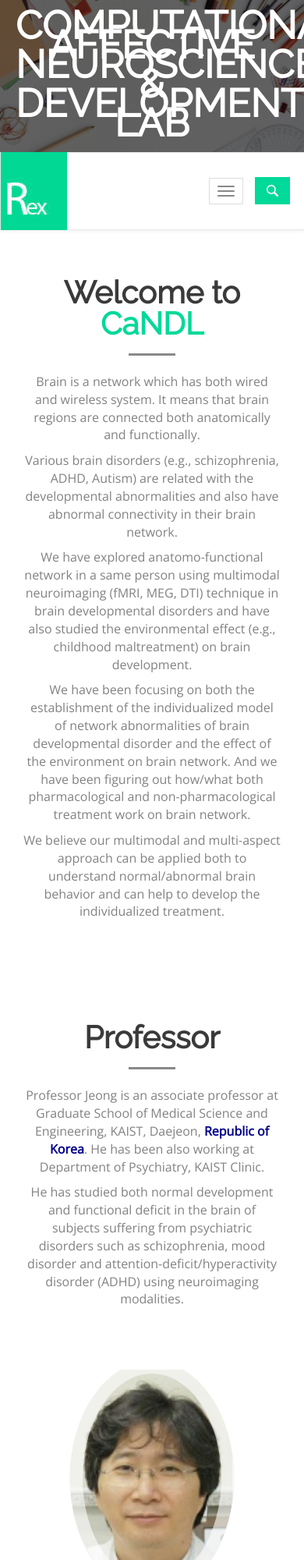
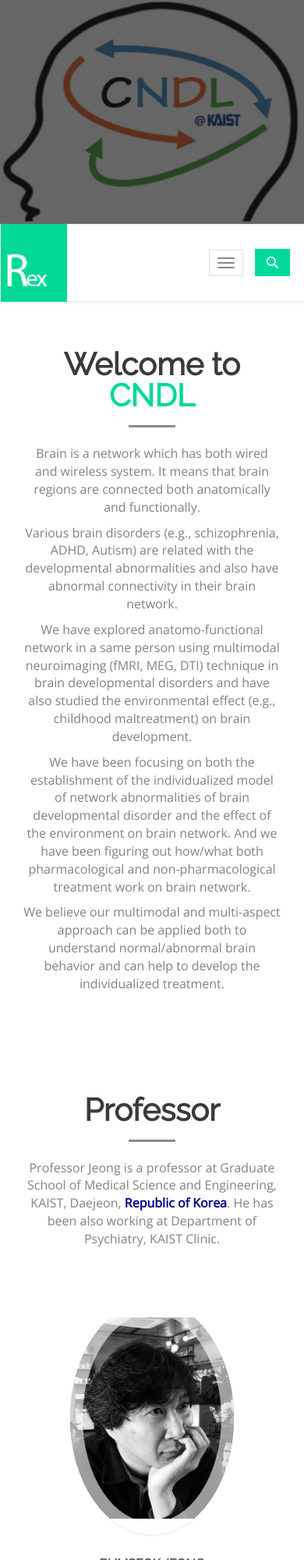
Before and after one commit to drshrink/drshrink.github.io, a plain HTML site: page index.html in a window 390 px wide. Shown: the top 2000 px of the page at 78% size. Drawn offline with nearby package versions, Linux system fonts and the light colour scheme.

Commit message:
logo, location
add logo, change google map

```diff
--- a/index.html
+++ b/index.html
@@ -5,7 +5,7 @@
     <meta http-equiv="X-UA-Compatible" content="IE=edge">
     <meta name="viewport" content="width=device-width, initial-scale=1">
     <!-- The above 3 meta tags *must* come first in the head; any other head content must come *after* these tags -->
-    <title>Rex : Home</title>
+    <title>Computational Affective Neuroscience & Development Lab</title>
     <!-- Favicon -->
     <link rel="shortcut icon" type="image/icon" href="assets/images/favicon.ico"/>
     <!-- Font Awesome -->
@@ -55,11 +55,11 @@
   <header id="header">
     <div class="header-inner">
       <!-- Header image -->
-      <img src="assets/images/header-bg.jpg" alt="img">
+      <img src="assets/images/CNDL_logo.png" alt="img">
       <div class="header-overlay">
         <div class="header-content">
         <!-- Start header content slider -->
-        <h2 style="font-size: 50px" class="header-slide">Computational Affective Neuroscience & Development Lab</h2>
+        <!-- <h2 class="header-slide">Computational Affective Neuroscience & Development Lab (CaNDL@KAIST)</h2> -->
         <!-- End header content slider -->
         <!-- Header btn area -->
         <div class="header-btn-area">
@@ -118,7 +118,7 @@
           <!-- Start welcome area -->
           <div class="welcome-area">
             <div class="title-area">
-              <h2 class="tittle">Welcome to <span>CaNDL</span></h2>
+              <h2 class="tittle">Welcome to <span>CNDL</span></h2>
               <span class="tittle-line"></span>
               <p>Brain is a network which has both wired and wireless system. It means that brain regions are connected both anatomically and functionally.</p>
               <p>Various brain disorders (e.g., schizophrenia, ADHD, Autism) are related with the developmental abnormalities and also have abnormal connectivity in their brain network.</p>
@@ -141,8 +141,8 @@
               <div class="title-area">
                 <h2 class="tittle">Professor</h2>
                 <span class="tittle-line"></span>
-                <p>Professor Jeong is an associate professor at Graduate School of Medical Science and Engineering, KAIST, Daejeon, <strong style="color:darkblue">Republic of Korea</strong>. He has been also working at Department of Psychiatry, KAIST Clinic. </p>
-                <p>He has studied both normal development and functional deficit in the brain of subjects suffering from psychiatric disorders such as schizophrenia, mood disorder and attention-deficit/hyperactivity disorder (ADHD) using neuroimaging modalities.</p>
+                <p>Professor Jeong is a professor at Graduate School of Medical Science and Engineering, KAIST, Daejeon, <strong style="color:darkblue">Republic of Korea</strong>. He has been also working at Department of Psychiatry, KAIST Clinic. </p>
+                <p></p>
               </div>
               <!-- Start team content -->
               <div class="team-content">
@@ -590,7 +590,7 @@
   <!-- End Contact section -->
   <!-- Start Google Map -->
   <section id="google-map">
-  <iframe src="https://www.google.com/maps/embed?pb=!1m17!1m8!1m3!1d6303.67022361714!2d144.955652!3d-37.817331!3m2!1i1024!2i768!4f13.1!4m6!3e6!4m0!4m3!3m2!1d-37.8173306!2d144.9556518!5e0!3m2!1sen!2sbd!4v1442411159706" width="100%" height="500" frameborder="0" style="border:0" allowfullscreen></iframe>
+  <iframe src="https://www.google.com/maps/place/한국과학기술원+KI빌딩(E4)/@36.3681179,127.3544497,15z/data=!4m5!3m4!1s0x0:0x683eda38f6c6366d!8m2!3d36.3681871!4d127.3638696" width="100%" height="500" frameborder="0" style="border:0" allowfullscreen></iframe>
   </section>
   <!-- End Google Map -->
 
--- a/style.css
+++ b/style.css
@@ -22,7 +22,7 @@ Tags: light, white,blog,business,multipurpose,one page, single page, custom-colo
 #COUNTER
 #PRICING TABLE
 #TESTIMONIAL
-#FORM BLOG
+#FORM
 #CLIENT
 #CONTACT
 #FOOTER
@@ -730,7 +730,7 @@ img{
 }
 
 .team-img-1 {
-	background-image: url(assets/images/bumseok-jeong.jpg);
+	background-image: url(assets/images/bs_black.png);
 }
 
 .team-img-2 {
@@ -2160,7 +2160,7 @@ img{
       padding: 70px;
 	}
 	.header-content h2 {
-	  font-size: 60px;
+	  font-size: 50px;
 	  line-height: 58px;
 	}
 	.knowmore-btn {
@@ -2253,7 +2253,7 @@ img{
       padding: 50px;
 	}
 	.header-content h2 {
-	  font-size: 50px;
+	  font-size: 30px;
 	  line-height: 50px;
 	}
 	.knowmore-btn {
```
Also changed, not shown: assets/images/CNDL_logo.png (added), assets/images/bs_black.png (added).
